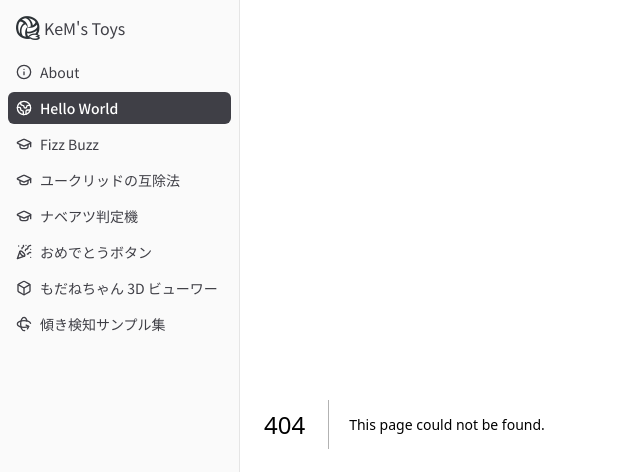
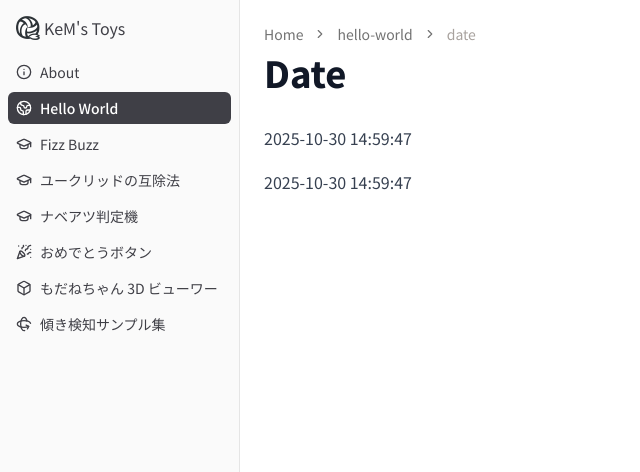
Before and after one commit to kem198/kems-toys, a Next.js app: page /hello-world/date in a window 1280 px wide. Before the commit this address had no page. Shown: the top 472 px of the page, without its empty margins (0-640 px from the left). Built offline with nearby package versions, Linux system fonts and the light colour scheme.

Commit message:
feat: add DateOnClientSide and DateOnServerSide components for displaying current date

```diff
--- /dev/null
+++ b/src/app/(toys)/hello-world/date/_components/date-on-client-side.tsx
@@ -0,0 +1,9 @@
+"use client";
+
+import { format } from "date-fns";
+
+function DateOnClientSide() {
+  return <div>{format(new Date(), "yyyy-MM-dd HH:mm:ss")}</div>;
+}
+
+export { DateOnClientSide };
--- /dev/null
+++ b/src/app/(toys)/hello-world/date/_components/date-on-server-side.tsx
@@ -0,0 +1,7 @@
+import { format } from "date-fns";
+
+function DateOnServerSide() {
+  return <div>{format(new Date(), "yyyy-MM-dd HH:mm:ss")}</div>;
+}
+
+export { DateOnServerSide };
--- /dev/null
+++ b/src/app/(toys)/hello-world/date/page.tsx
@@ -0,0 +1,17 @@
+import { DateOnClientSide } from "./_components/date-on-client-side";
+import { DateOnServerSide } from "./_components/date-on-server-side";
+
+function DatePage() {
+  return (
+    <>
+      <h1>Date</h1>
+
+      <div className="flex flex-col gap-4">
+        <DateOnClientSide />
+        <DateOnServerSide />
+      </div>
+    </>
+  );
+}
+
+export default DatePage;
--- a/src/app/(toys)/hello-world/page.mdx
+++ b/src/app/(toys)/hello-world/page.mdx
@@ -13,6 +13,6 @@ import Link from "next/link";
 - <Link href="/hello-world/react-hooks/">React Hooks</Link>
 - <Link href="/hello-world/react-hook-form/">React Hook Form</Link>
 
-## Backup
+## Date
 
-- <Link href="/hello-world/toy-layout/">ToyLayout</Link>
+- <Link href="/hello-world/date/">Date</Link>
```
